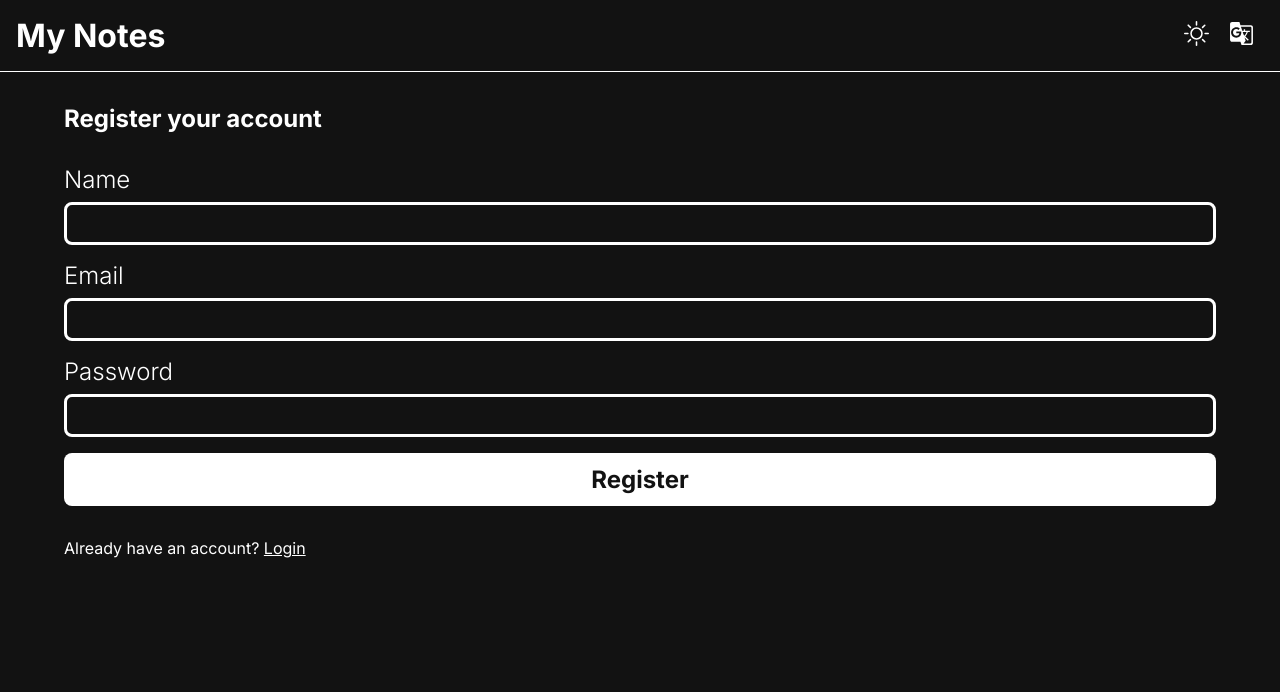
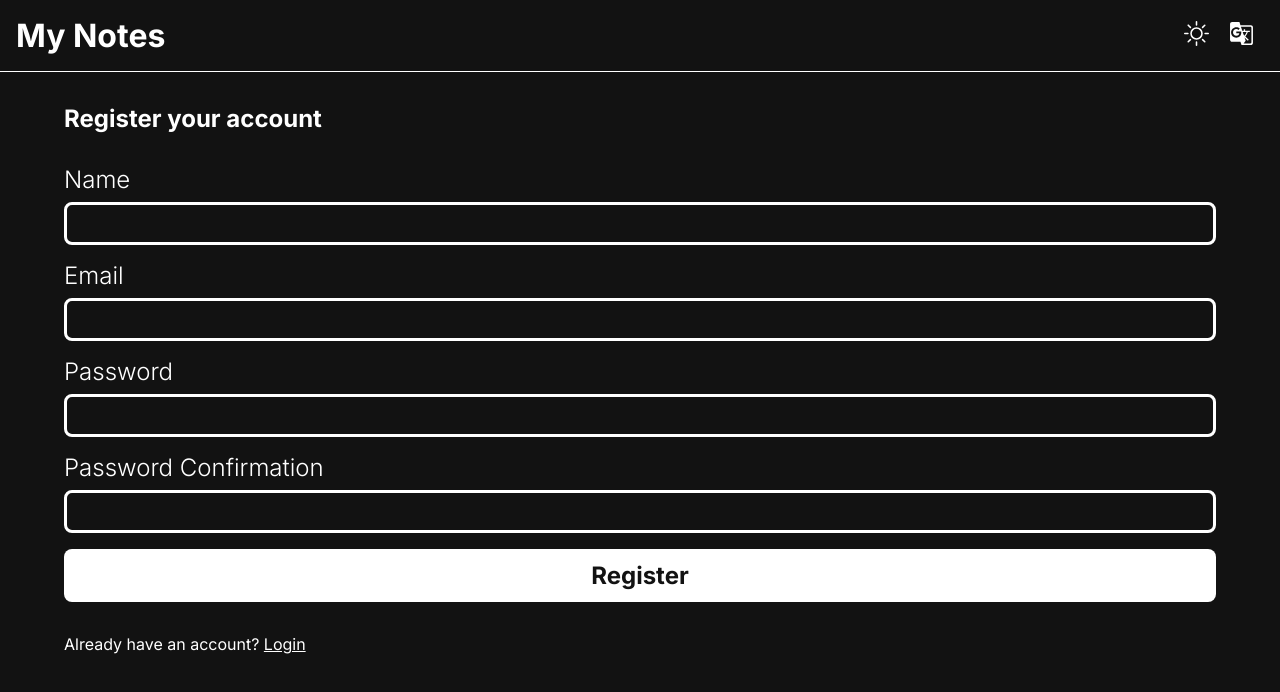
Before and after one commit to syiidahasnaa30/notesApp, a React (Vite) app: page /register in a window 1280 px wide. Shown: the top 692 px of the page. Built offline with nearby package versions, Linux system fonts and the light colour scheme.

Commit message:
add password confirmation

```diff
--- a/src/components/RegisterInput.jsx
+++ b/src/components/RegisterInput.jsx
@@ -10,9 +10,17 @@ const RegisterInput = ({ setLoading }) => {
   const [name, onNameChange] = useInput("");
   const [email, onEmailChange] = useInput("");
   const [password, onPasswordChange] = useInput("");
+  const [confirmPassword, onConfirmPasswordChange] = useInput("");
   const navigate = useNavigate();
 
   const onRegister = async (event) => {
+    if (password !== confirmPassword) {
+      alert(
+        language === "eng"
+          ? "Password must same as Password Confirmation"
+          : "Pastikan kata sandi anda sesuai dengan konfirmasi kata sandi"
+      );
+    } else {
       setLoading(true);
       event.preventDefault();
       const { error } = await register({ name, email, password });
@@ -22,6 +30,7 @@ const RegisterInput = ({ setLoading }) => {
       } else {
         alert("Register Success");
         navigate("/");
+      }
     }
   };
   return (
@@ -39,6 +48,15 @@ const RegisterInput = ({ setLoading }) => {
         value={password}
         onChange={onPasswordChange}
       />
+      <label htmlFor="confirmPassword">
+        {language === "eng" ? "Password Confirmation" : "Konfirmasi Kata Sandi"}
+      </label>
+      <input
+        type="password"
+        id="confirmPassword"
+        value={confirmPassword}
+        onChange={onConfirmPasswordChange}
+      />
       <button>{language === "eng" ? "Register" : "Daftar"}</button>
     </form>
   );
```
Lines whose indentation alone changed are shown as unchanged.
